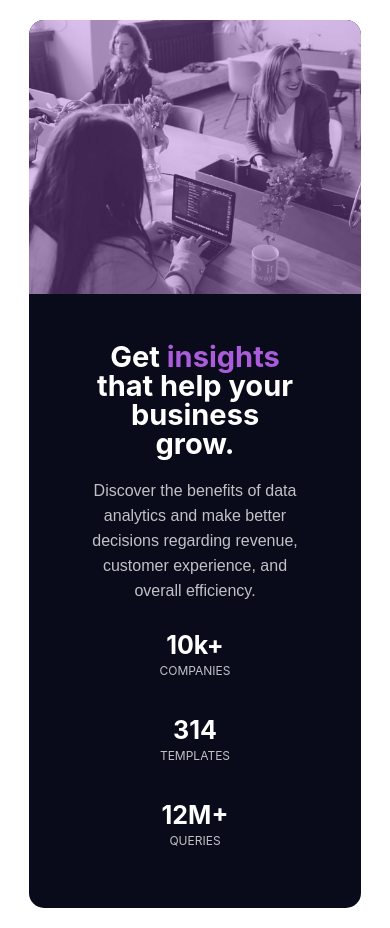
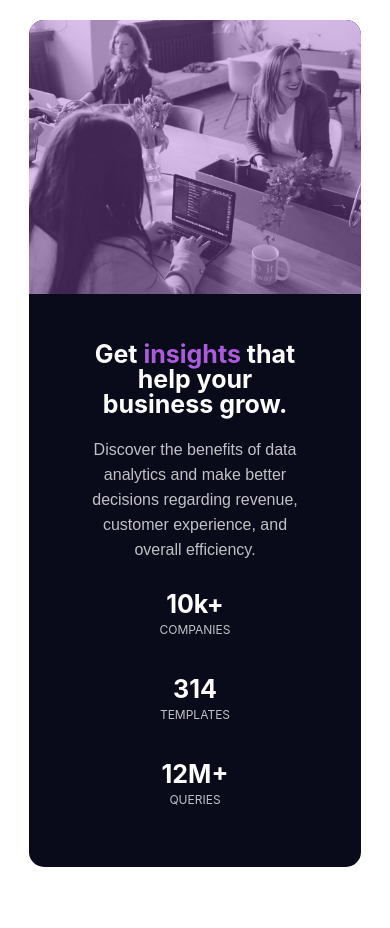
Before and after one commit to sincanmaulanaa/stats-preview-card, a plain HTML site: page index.html in a window 390 px wide. After the commit the page ends 887 px from the top, so only its background shows below. Drawn offline with Linux system fonts and the light colour scheme.

Commit message:
Update style.css

```diff
--- a/style/style.css
+++ b/style/style.css
@@ -246,6 +246,6 @@ h2 {
 
 @media screen and (max-width: 419px) {
 	.container h1 {
-		font-size: 29px;
+		font-size: 25px;
 	}
 }
```
